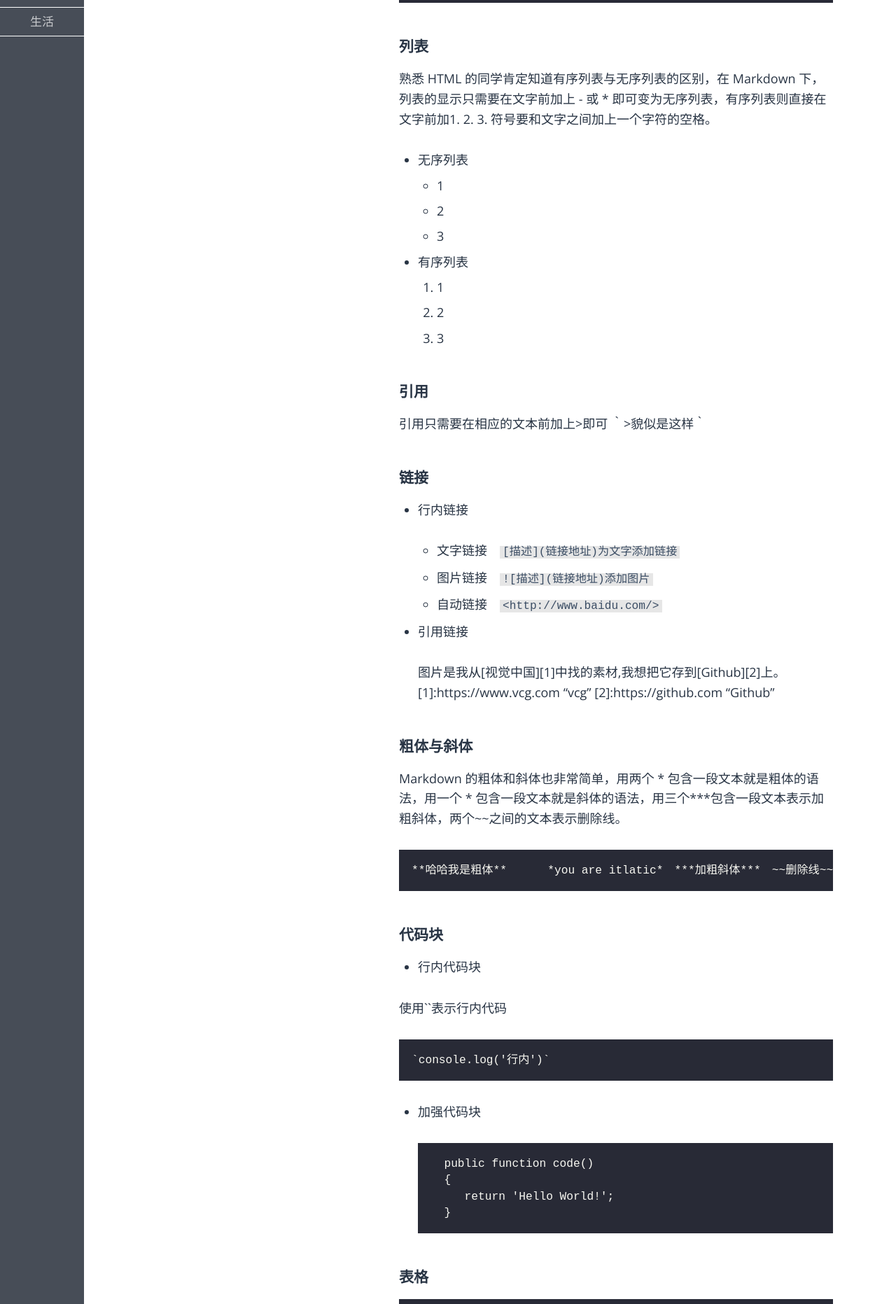
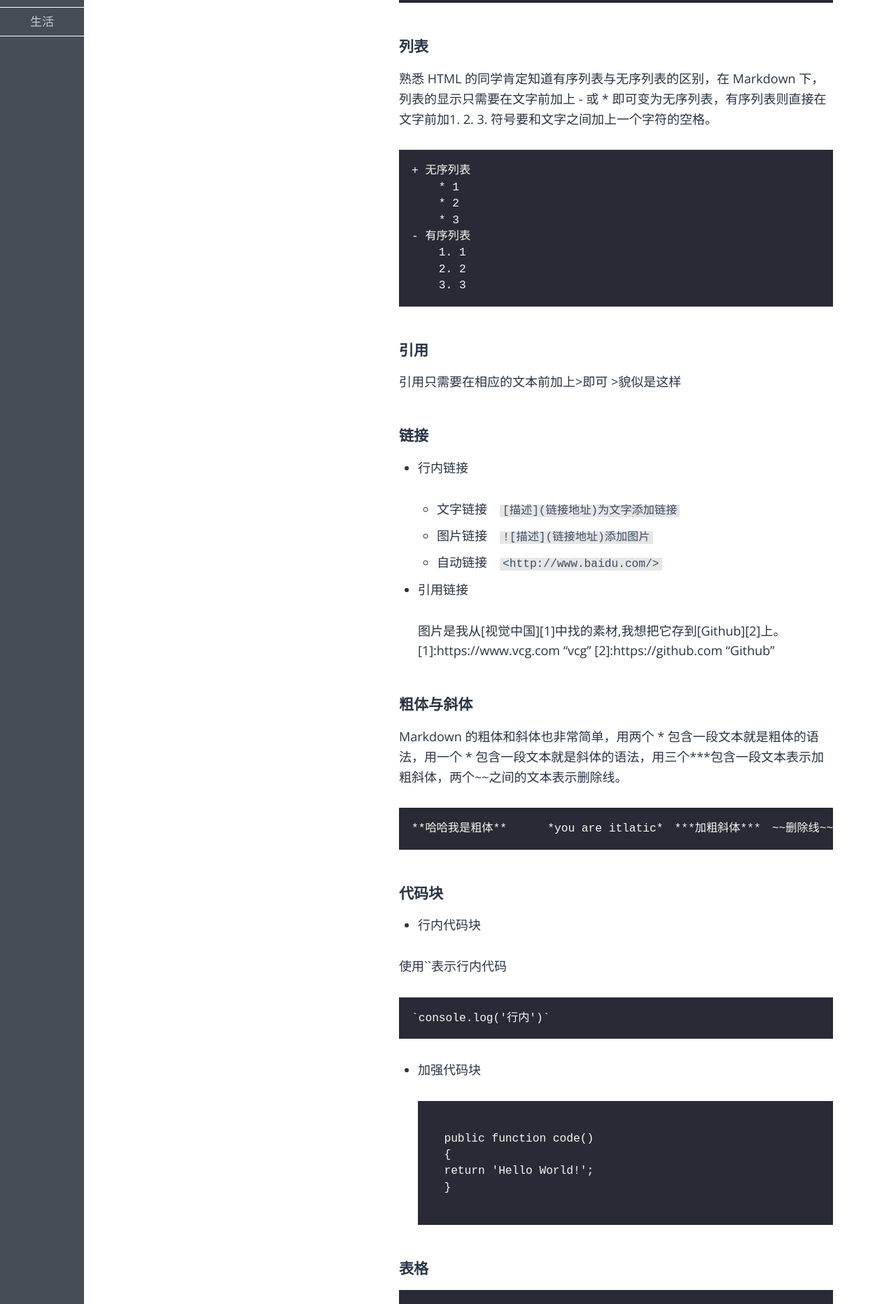
Before and after one commit to RayleBool/RayleBool.github.io, a Jekyll site: the page built from _posts/tool/2017-3-30-markdown-use.md, in a window 1280 px wide. Shown: the part 473-2336 px from the top of the page at 70% size. Built offline with Jekyll 4.4.1, drawn with Linux system fonts in a browser that asks for light colours; some web fonts are replaced.

````diff
--- a/_posts/tool/2017-3-30-markdown-use.md
+++ b/_posts/tool/2017-3-30-markdown-use.md
@@ -19,18 +19,18 @@ keywords: 工具,markdown
 ### 列表
 熟悉 HTML 的同学肯定知道有序列表与无序列表的区别，在 Markdown 下，列表的显示只需要在文字前加上 - 或 * 即可变为无序列表，有序列表则直接在文字前加1. 2. 3. 符号要和文字之间加上一个字符的空格。
 
-+ 无序列表
-    * 1
-    * 2
-    * 3
-- 有序列表
-    1. 1
-    2. 2
-    3. 3
+    + 无序列表
+        * 1
+        * 2
+        * 3
+    - 有序列表
+        1. 1
+        2. 2
+        3. 3
 
 ### 引用
 引用只需要在相应的文本前加上>即可
-    ｀>貌似是这样｀
+    >貌似是这样
 
 ### 链接
 
@@ -63,10 +63,12 @@ Markdown 的粗体和斜体也非常简单，用两个 * 包含一段文本就
 * 加强代码块
 
     ```
+
     public function code()
     {
-       return 'Hello World!';
+    return 'Hello World!';
     }
+
     ```
 
 ### 表格
````
